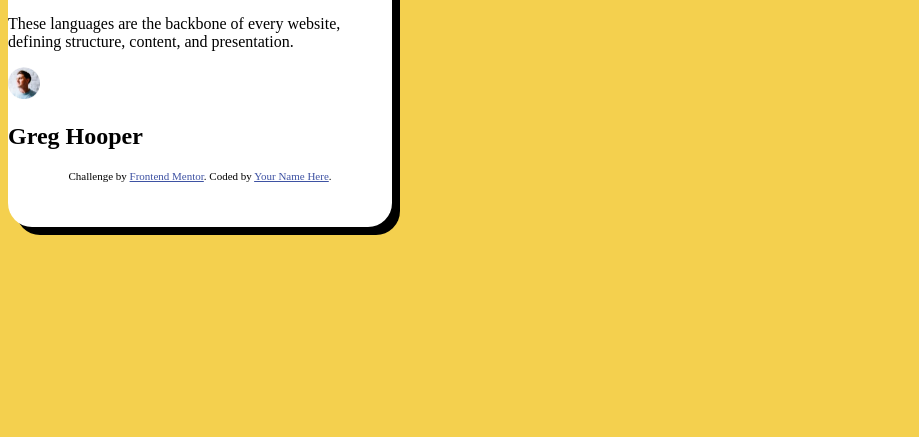
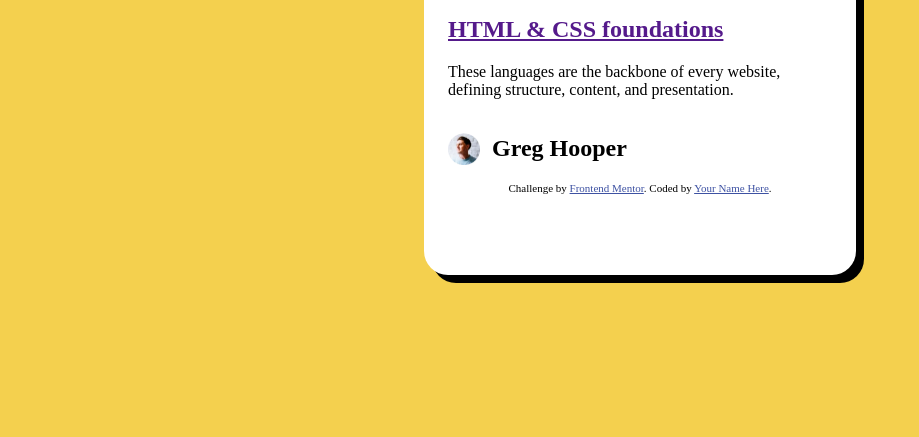
Before and after one commit to Matthew-Flint/Blog-Preview-Card, a plain HTML site: page index.html in a window 1280 px wide. Shown: the part 363-800 px from the top of the page, without its empty margins (0-919 px from the left). Drawn offline with Linux system fonts and the light colour scheme.

Commit message:
Add flex styling to card with padding

```diff
--- a/style.css
+++ b/style.css
@@ -7,7 +7,16 @@ body {
     background-color: white;
     border-radius: 24px;
     box-shadow: 8px 8px rgba(0, 0, 0);
+    margin: 0 auto;
+    padding: 24px;
+    display: flex;
+    flex-direction: column;
 }
-.card img {
+.card-header {
     border-radius: 12px;
 }
+.card-footer {
+    display: flex;
+    align-items: center;
+    gap: 12px;
+}
```
